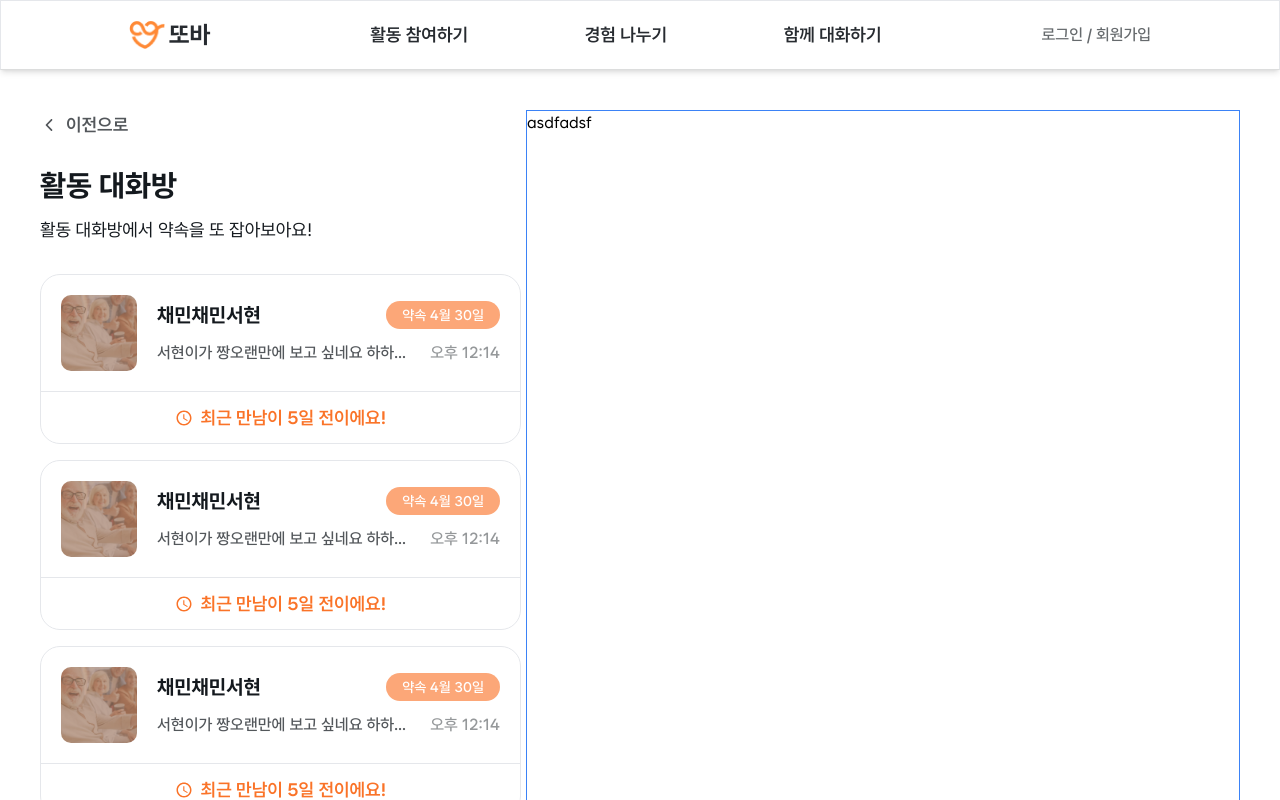
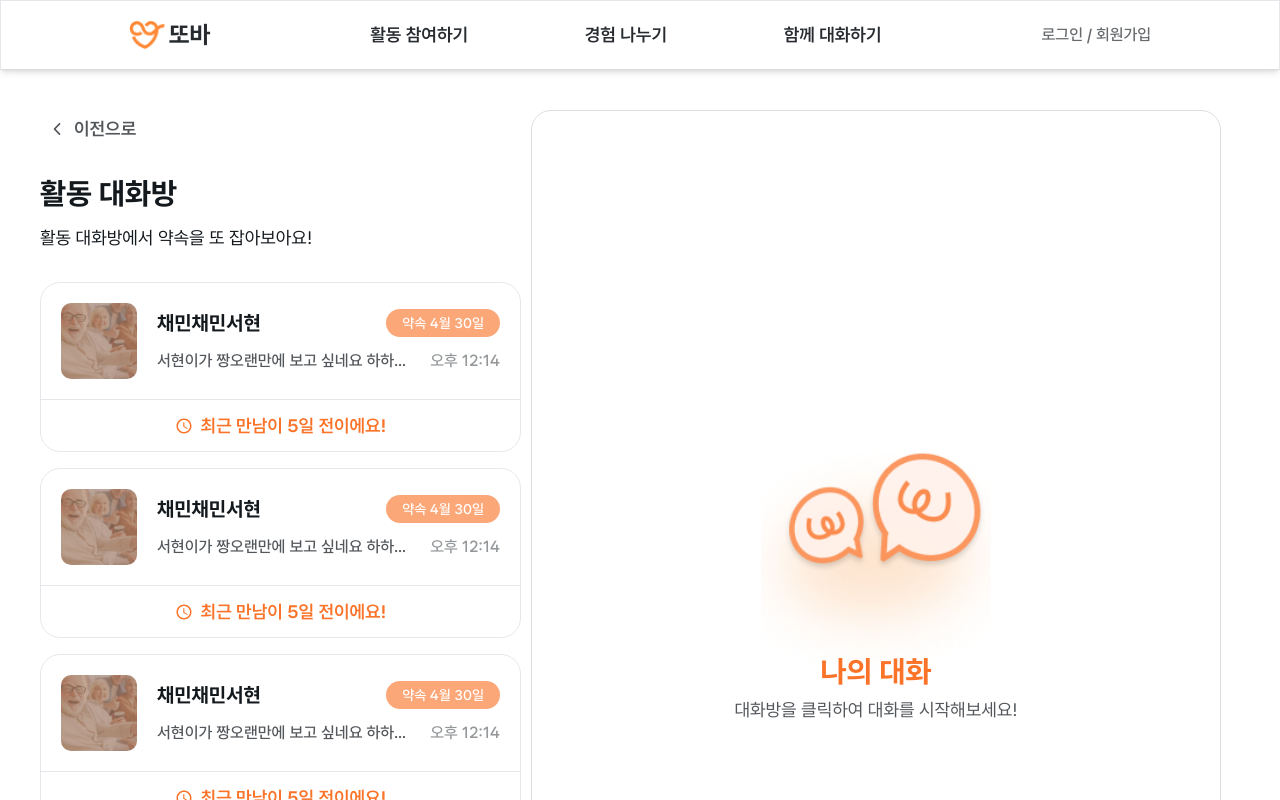
Before and after one commit to Kusitms-29th-Meetup-TeamE/Frontend, a Next.js app: page /chat/activity in a window 1280 px wide. Shown: the top 800 px of the page. Built offline with nearby package versions, Linux system fonts and the light colour scheme.

Commit message:
🌈 Update(#44): something

```diff
--- a/src/app/chat/activity/page.tsx
+++ b/src/app/chat/activity/page.tsx
@@ -1,3 +1,4 @@
+import { EmptyChat } from '@/components/chat/EmptyChat';
 import { RoomItem, RoomItemProps } from '@/components/chat/RoomItem';
 import { RoomList } from '@/components/chat/RoomList';
 
@@ -70,7 +71,9 @@ export default function ChatActivity() {
         })}
       </RoomList>
 
-      <section className="flex-1 border border-blue-500">asdfadsf</section>
+      <section className="flex-1">
+        <EmptyChat />
+      </section>
     </div>
   );
 }
--- a/src/app/chat/page.tsx
+++ b/src/app/chat/page.tsx
@@ -10,7 +10,7 @@ import clsx from 'clsx';
 import Image from 'next/image';
 import { useRouter } from 'next/navigation';
 
-const style = {
+export const style = {
   title: 'text-primary-orange6 text-h2 text-center',
   content: 'text-gray-08 text-body2 text-center',
   background:
--- a/src/components/chat/RoomList.tsx
+++ b/src/components/chat/RoomList.tsx
@@ -16,7 +16,7 @@ export const RoomList = (props: RoomListProps) => {
   return (
     <aside className="w-full max-w-[486px]">
       <div
-        className="text-gray-08 text-body2 flex items-center gap-2 cursor-pointer"
+        className="text-gray-08 text-body2 inline-flex items-center gap-2 cursor-pointer hover:bg-gray-03 px-2 py-1 rounded-[10px] box-border"
         onClick={handlePrevClick}
       >
         <IoIosArrowBack />
```
